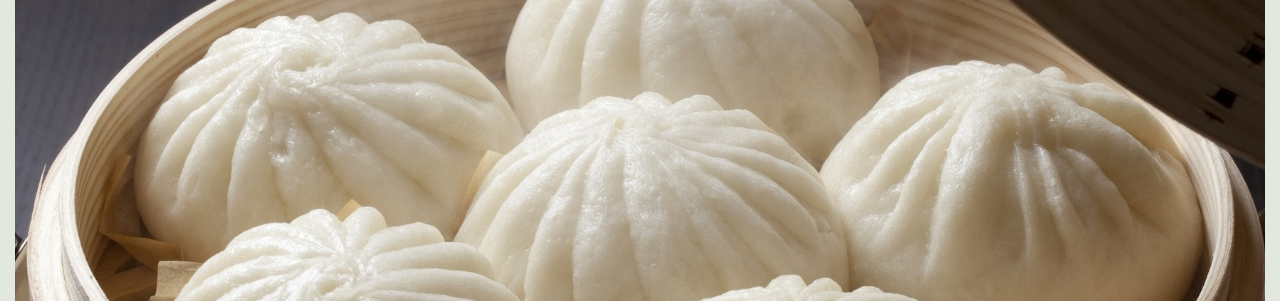
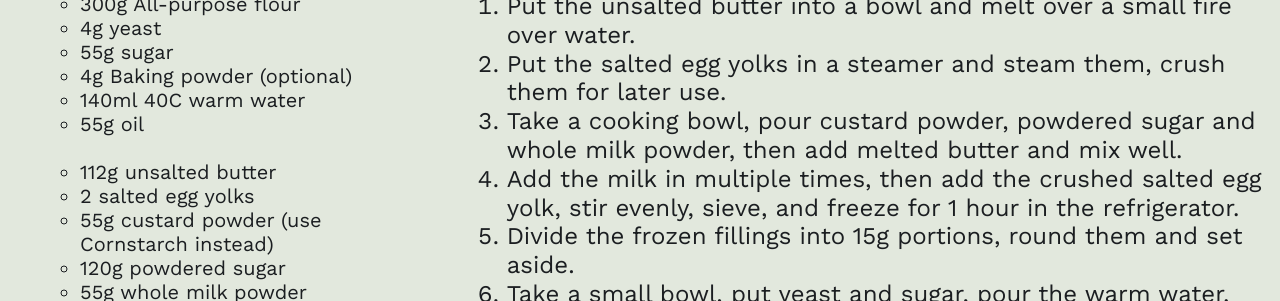
Before and after one commit to ally94maha/ricettario, a plain HTML site: page sweet-baozi.htm in a window 1280 px wide. Shown: the part 166-467 px from the top of the page. Drawn offline with nearby package versions, Linux system fonts and the light colour scheme.

Commit message:
Update sweet-baozi.htm

```diff
--- a/sweet-baozi.htm
+++ b/sweet-baozi.htm
@@ -19,7 +19,7 @@
 <body>
 	<div class="container-fluid">
 		<div class="intestazione">
-		<img class="img-fluid" src="img\baozi.jpg" alt="baozi" >
+		<img class="img-fluid" src="img\custard-baozi.jpg" alt="baozi" >
 
 		<h1>custard baozi</h1>
 		</div>
```
